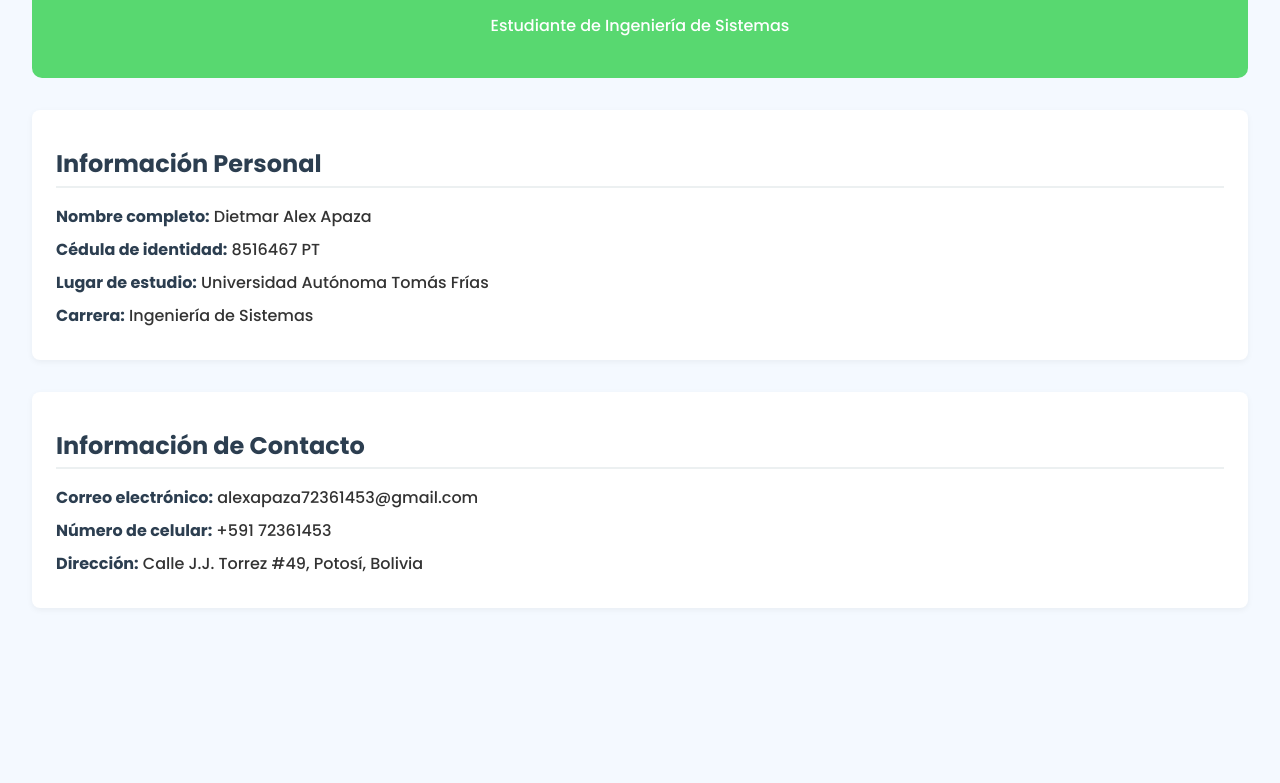
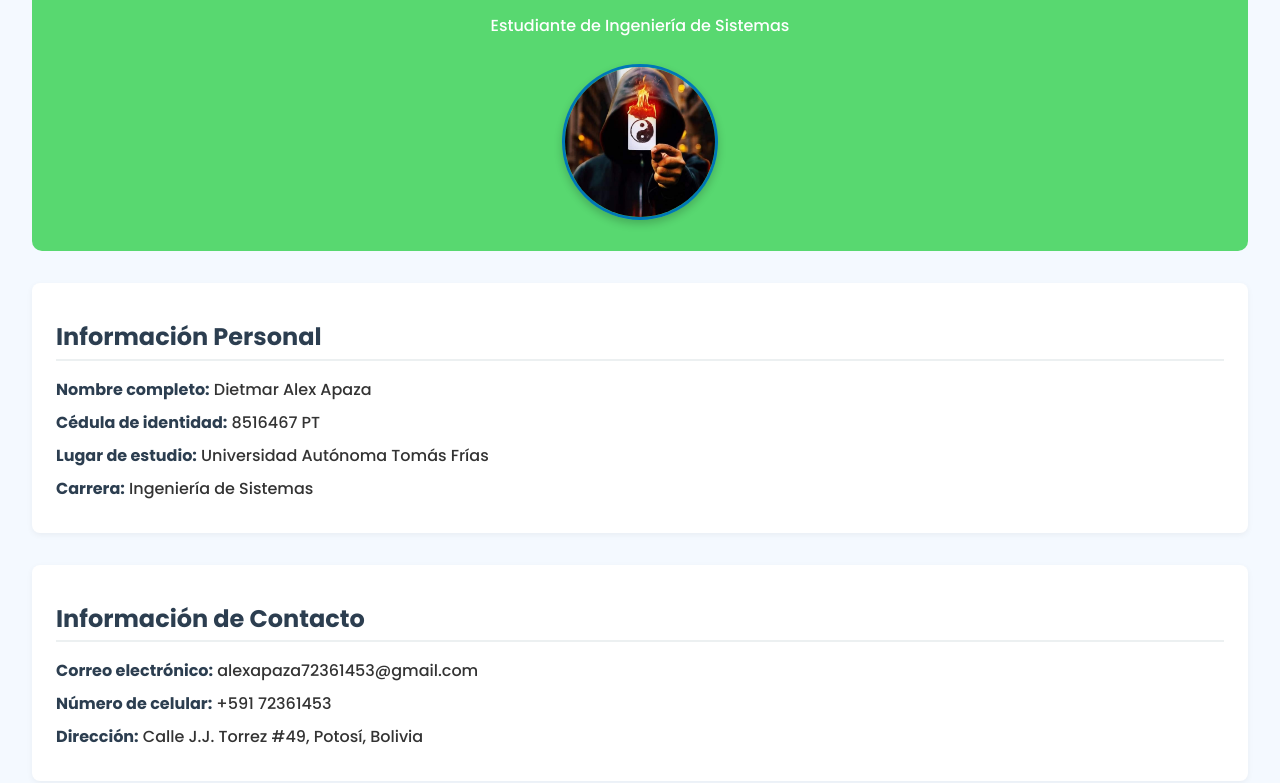
Before and after one commit to AlexTheLion99/portafolio-DietmarALexApaza-P1, a plain HTML site: page index.html in a window 1280 px wide. Shown: the part 119-902 px from the top of the page. Before the commit the page ends 800 px from the top, so only its background shows below. Drawn offline with Linux system fonts and the light colour scheme.

Commit message:
practica 1 completo

```diff
--- a/css/style.css
+++ b/css/style.css
@@ -57,3 +57,13 @@ li {
 strong {
   color: var(--primary-color);
 }
+
+.profile-img {
+  width: 150px;
+  height: 150px;
+  object-fit: cover;
+  border-radius: 50%;
+  border: 3px solid #0077b6;
+  box-shadow: 0 4px 8px rgba(0, 0, 0, 0.2);
+  margin-top: 10px;
+}
--- a/index.html
+++ b/index.html
@@ -10,6 +10,7 @@
   <header>
     <h1>Dietmar Alex Apaza</h1>
     <p>Estudiante de Ingeniería de Sistemas</p>
+    <img src="img/profile.jpg" alt="Foto de Dietmar Alex Apaza" class="profile-img" />
   </header>
 
   <section>
```
Also changed, not shown: img/profile.jpg (added), 1 other file.
